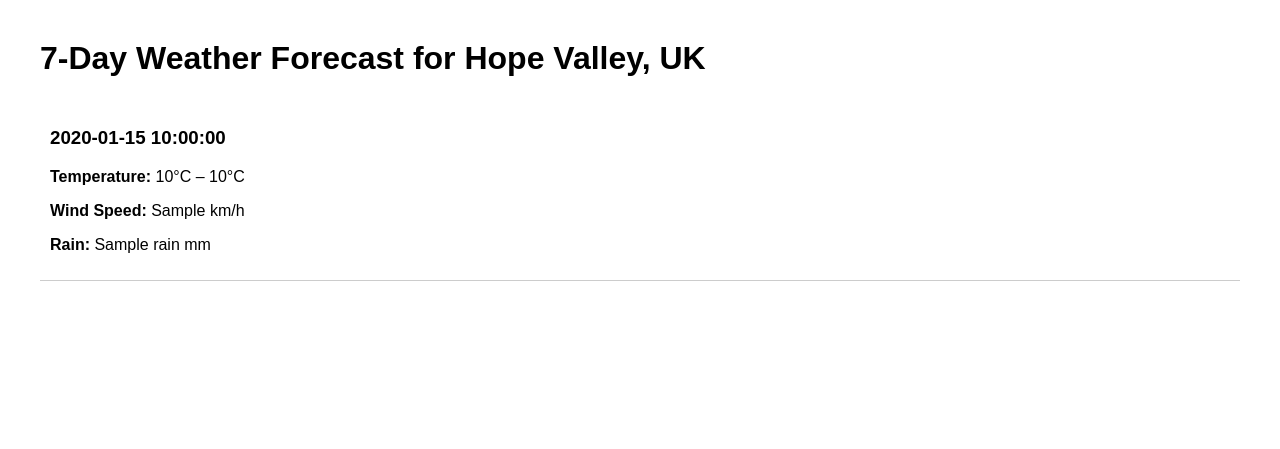
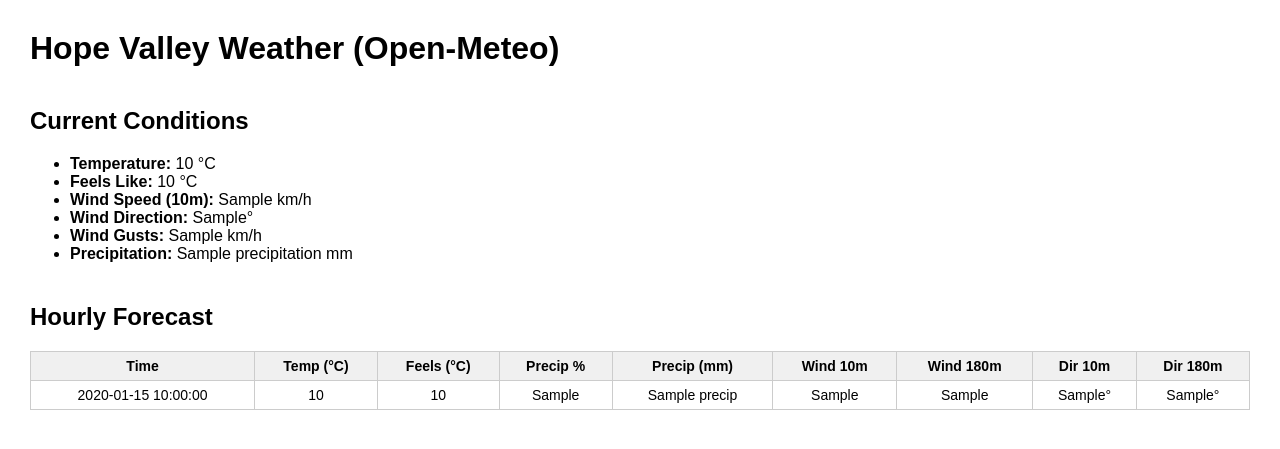
Before and after one commit to Hedgehog-Aviation/container-fxjzmxe, a Flask app: template src/web/templates/index.html in a window 1280 px wide. Shown: the top 449 px of the page. Run offline with Flask 3, Linux system fonts and the light colour scheme; the template is opened without the code that fills it: most values are stand-ins (such as "Sample title", 1, 10 or a date in 2020).

Commit message:
Update weather template for current conditions display

```diff
--- a/src/web/templates/index.html
+++ b/src/web/templates/index.html
@@ -3,22 +3,38 @@
 <head>
     <title>Hope Valley Weather</title>
     <style>
-        body { font-family: Arial, sans-serif; margin: 40px; }
-        .day {
-            margin-bottom: 20px;
-            padding: 10px;
-            border-bottom: 1px solid #ccc;
-        }
+        body { font-family: Arial, sans-serif; margin: 30px; }
+        h2 { margin-top: 40px; }
+
         .error {
-            background-color: #ffe0e0;
+            background: #ffe0e0;
             border: 1px solid #cc0000;
             padding: 15px;
             color: #900;
         }
+
+        table {
+            border-collapse: collapse;
+            width: 100%;
+            font-size: 14px;
+        }
+
+        th, td {
+            border: 1px solid #ccc;
+            padding: 6px;
+            text-align: center;
+        }
+
+        th {
+            background: #f0f0f0;
+            position: sticky;
+            top: 0;
+        }
     </style>
 </head>
 <body>
-    <h1>7-Day Weather Forecast for Hope Valley, UK</h1>
+
+<h1>Hope Valley Weather (Open-Meteo)</h1>
 
 {% if error %}
     <div class="error">
@@ -26,14 +42,47 @@
         {{ error }}
     </div>
 {% else %}
-        {% for d in forecast %}
-            <div class="day">
-                <h3>{{ d.date }}</h3>
-                <p><strong>Temperature:</strong> {{ d.temp_min }}°C – {{ d.temp_max }}°C</p>
-                <p><strong>Wind Speed:</strong> {{ d.wind_speed }} km/h</p>
-                <p><strong>Rain:</strong> {{ d.rain }} mm</p>
-            </div>
+
+<h2>Current Conditions</h2>
+<ul>
+    <li><strong>Temperature:</strong> {{ current.temperature_2m }} °C</li>
+    <li><strong>Feels Like:</strong> {{ current.apparent_temperature }} °C</li>
+    <li><strong>Wind Speed (10m):</strong> {{ current.wind_speed_10m }} km/h</li>
+    <li><strong>Wind Direction:</strong> {{ current.wind_direction_10m }}°</li>
+    <li><strong>Wind Gusts:</strong> {{ current.wind_gusts_10m }} km/h</li>
+    <li><strong>Precipitation:</strong> {{ current.precipitation }} mm</li>
+</ul>
+
+<h2>Hourly Forecast</h2>
+<table>
+    <tr>
+        <th>Time</th>
+        <th>Temp (°C)</th>
+        <th>Feels (°C)</th>
+        <th>Precip %</th>
+        <th>Precip (mm)</th>
+        <th>Wind 10m</th>
+        <th>Wind 180m</th>
+        <th>Dir 10m</th>
+        <th>Dir 180m</th>
+    </tr>
+
+    {% for h in hourly %}
+    <tr>
+        <td>{{ h.time }}</td>
+        <td>{{ h.temperature }}</td>
+        <td>{{ h.apparent_temperature }}</td>
+        <td>{{ h.precip_prob }}</td>
+        <td>{{ h.precip }}</td>
+        <td>{{ h.wind_10m }}</td>
+        <td>{{ h.wind_180m }}</td>
+        <td>{{ h.wind_dir_10m }}°</td>
+        <td>{{ h.wind_dir_180m }}°</td>
+    </tr>
     {% endfor %}
+</table>
+
 {% endif %}
+
 </body>
 </html>
```
Lines whose indentation alone changed are shown as unchanged.
